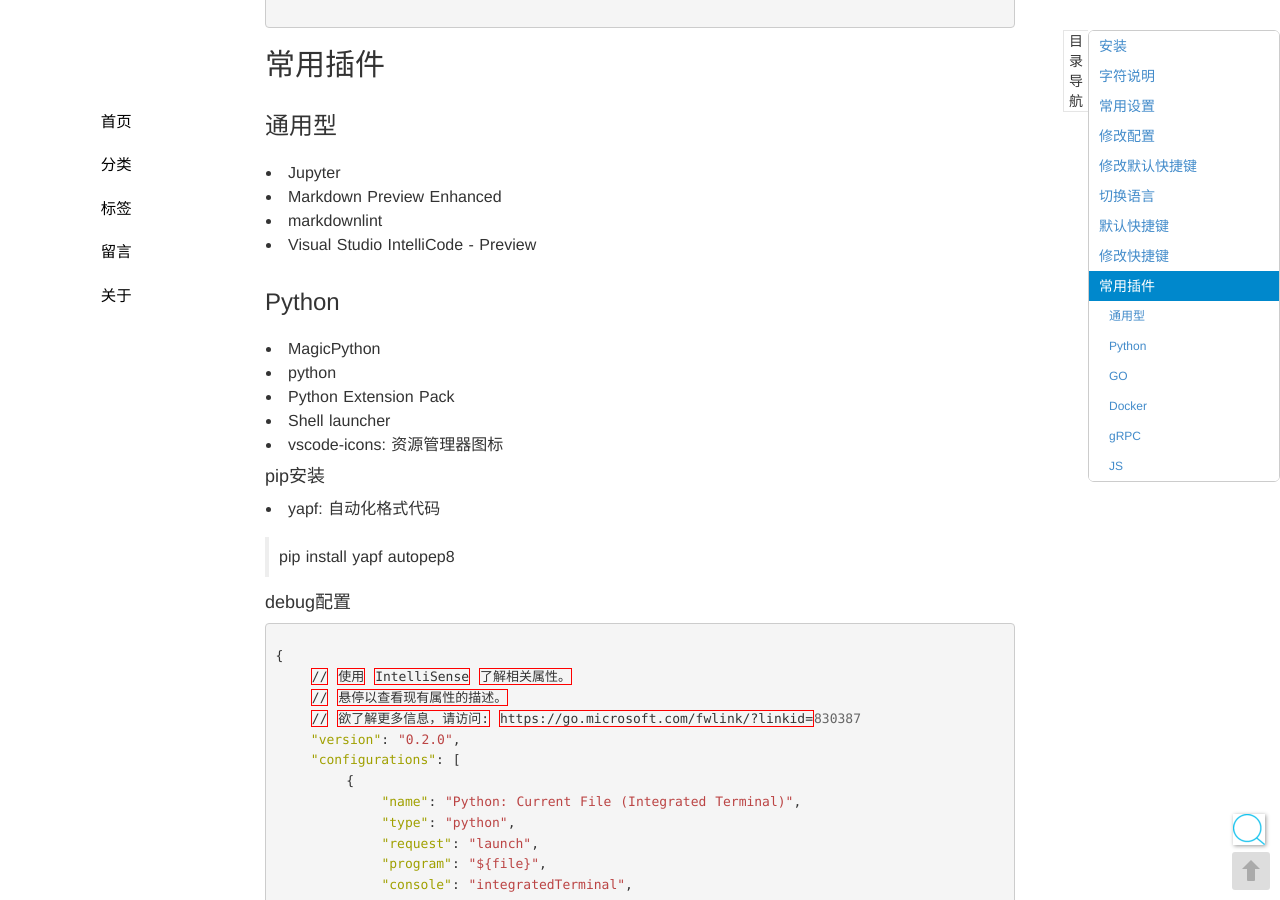
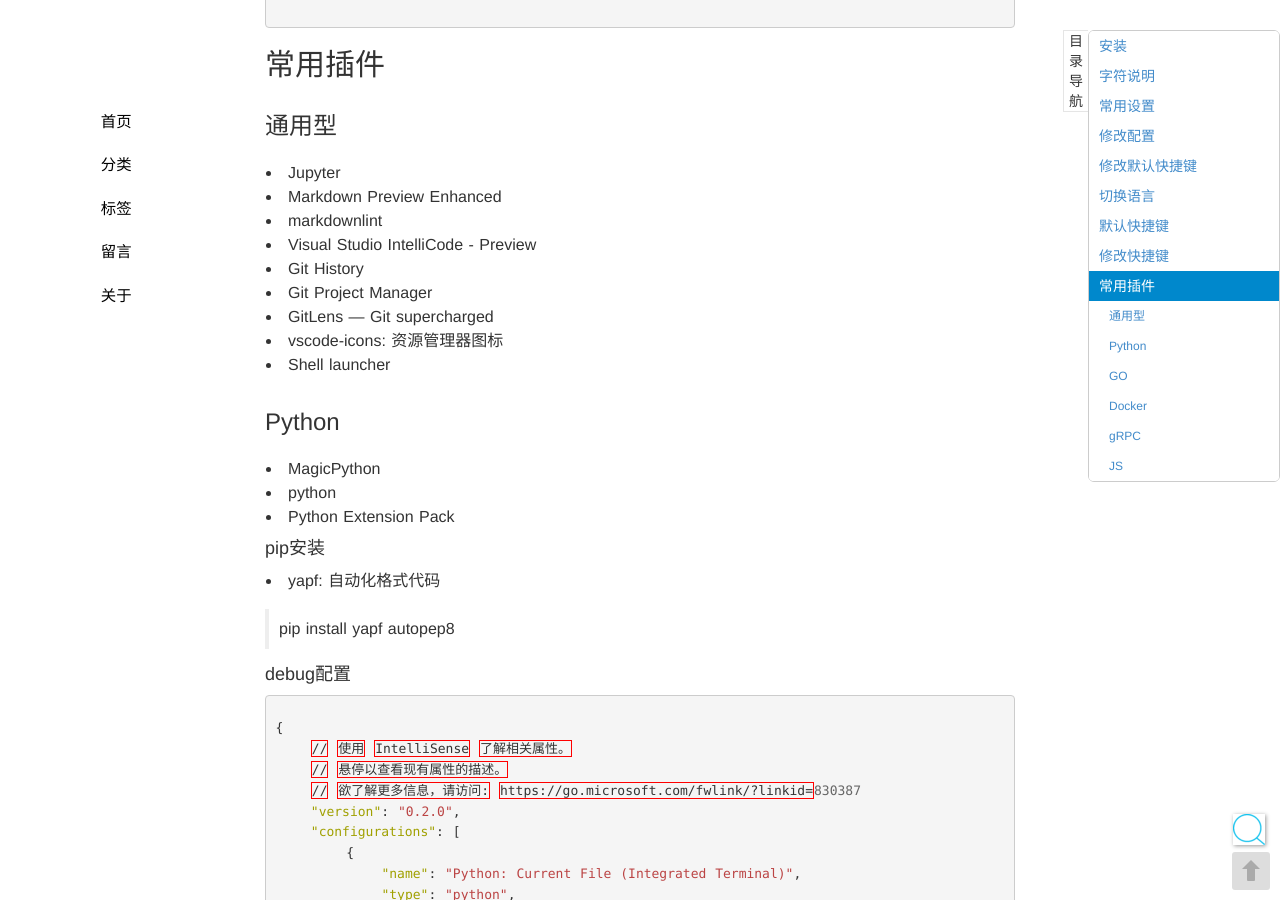
Before and after one commit to seekplum/seekplum.github.io, a Jekyll site: the page built from _posts/2017-12-25-vscode-use.md, in a window 1280 px wide and 900 px high, scrolled down 4674 px. Built offline with Jekyll 4.4.1, drawn with Linux system fonts in a browser that asks for light colours; comment, search, counter and statistics services are not loaded; some of the changed text lies outside the part shown.

````diff
--- a/_posts/2017-12-25-vscode-use.md
+++ b/_posts/2017-12-25-vscode-use.md
@@ -79,9 +79,9 @@
 
 以切换为中文为例
 
-* 1.使用快捷键组合`shift + command + P `，在搜索框中输入`configure display language`，点击确定后
-* 2.修改`locale.json`文件下的属性`locale`为`zh-CN`, 即设置为`"locale":"zh-CN"`
-* 3.安装`Chinese (Simplified) Language Pack for Visual Studio Code`插件
+* 1.使用快捷键组合 `shift + command + P`，在搜索框中输入 `configure display language`，点击确定后
+* 2.修改 `locale.json` 文件下的属性 `locale` 为 `zh-CN`, 即设置为`"locale":"zh-CN"`
+* 3.安装 `Chinese (Simplified) Language Pack for Visual Studio Code` 插件
 * 4.重启vscode
 
 ## 默认快捷键
@@ -224,14 +224,17 @@
 * Markdown Preview Enhanced
 * markdownlint
 * Visual Studio IntelliCode - Preview
+* Git History
+* Git Project Manager
+* GitLens — Git supercharged
+* vscode-icons: 资源管理器图标
+* Shell launcher
 
 ### Python
 
 * MagicPython
 * python
 * Python Extension Pack
-* Shell launcher
-* vscode-icons: 资源管理器图标
 
 #### pip安装
 
@@ -349,7 +353,7 @@
 go get -u -v github.com/newhook/go-symbols
 ```
 
-#### debug配置
+#### debug 配置
 
 ```json
 {
````
Also changed, not shown: other parts of _posts/2017-12-25-vscode-use.md (+2 -1 lines), _posts/2018-09-26-efk.md (+15 -0 lines).
